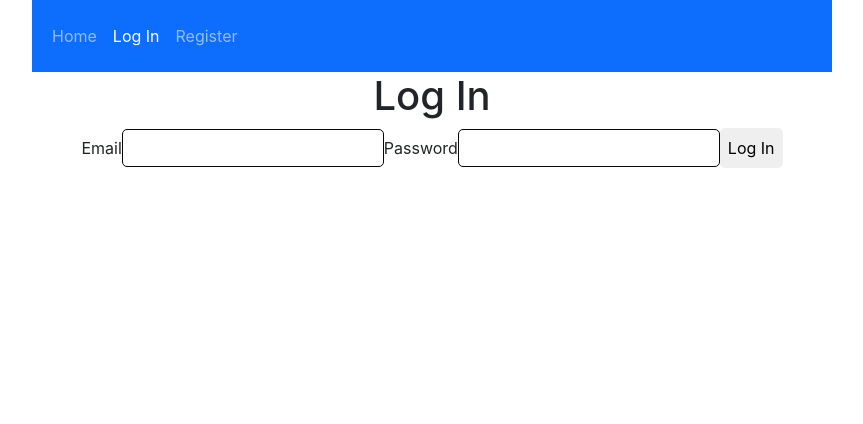
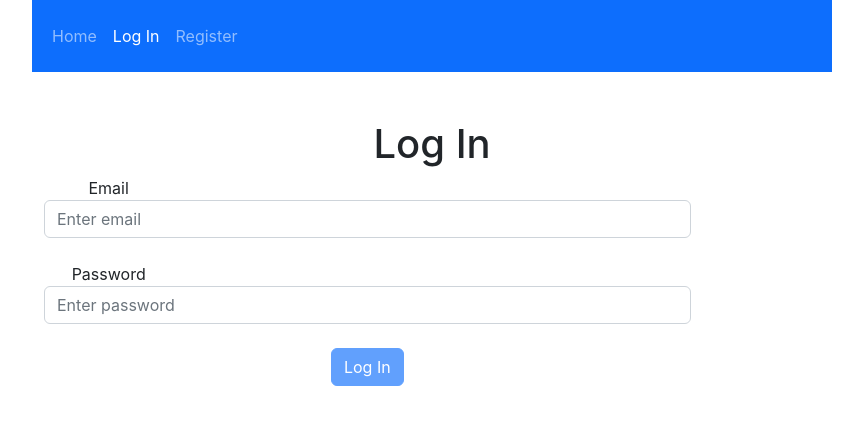
Before and after one commit to yulyaolshanska/goit-react-hw-08-phonebook, a React (Create React App) app: page /login in a window 1280 px wide. Shown: the top 424 px of the page, without its empty margins (208-1071 px from the left). Built offline with nearby package versions, Linux system fonts and the light colour scheme.

Commit message:
Log In на bootstrap

```diff
--- a/src/pages/LogIn/LogIn.jsx
+++ b/src/pages/LogIn/LogIn.jsx
@@ -1,4 +1,8 @@
 import { useState } from 'react';
+import { Button, Col, FormControl, FormGroup } from 'react-bootstrap';
+import Form from 'react-bootstrap/Form';
+import { Container } from 'react-bootstrap';
+
 import { useDispatch } from 'react-redux';
 import authOperations from 'redux/auth/authOperations';
 
@@ -32,9 +36,53 @@ const LogInView = () => {
   };
 
   return (
-    <>
+    <Container className="mt-5 justify-content-md-center">
       <h1>Log In</h1>
-      <form onSubmit={handleSubmit}>
+
+      <Form className="justify-content-sm-center" onSubmit={handleSubmit}>
+        <FormGroup
+          className="mb-4 justify-content-md-center "
+          controlId="formHorizontalEmail"
+        >
+          <Col sm={2}>Email</Col>
+          <Col sm={10} className="justify-content-md-center">
+            <FormControl
+              value={email}
+              type="email"
+              placeholder="Enter email"
+              name="email"
+              onChange={handleChange}
+            />
+          </Col>
+        </FormGroup>
+
+        <FormGroup className="mb-4" controlId="formHorizontalPassword">
+          <Col sm={2}>Password</Col>
+          <Col sm={10}>
+            <FormControl
+              onChange={handleChange}
+              value={password}
+              name="password"
+              type="password"
+              placeholder="Enter password"
+            />
+          </Col>
+        </FormGroup>
+        <FormGroup>
+          <Col sm={10}>
+            <Button disabled={!email || !password} type="submit">
+              Log In
+            </Button>
+          </Col>
+        </FormGroup>
+      </Form>
+    </Container>
+  );
+};
+
+export default LogInView;
+
+/* <form onSubmit={handleSubmit}>
         <label>
           Email
           <input
@@ -54,9 +102,4 @@ const LogInView = () => {
           />
         </label>
         <button type="submit">Log In</button>
-      </form>
-    </>
-  );
-};
-
-export default LogInView;
+      </form>  */
```
